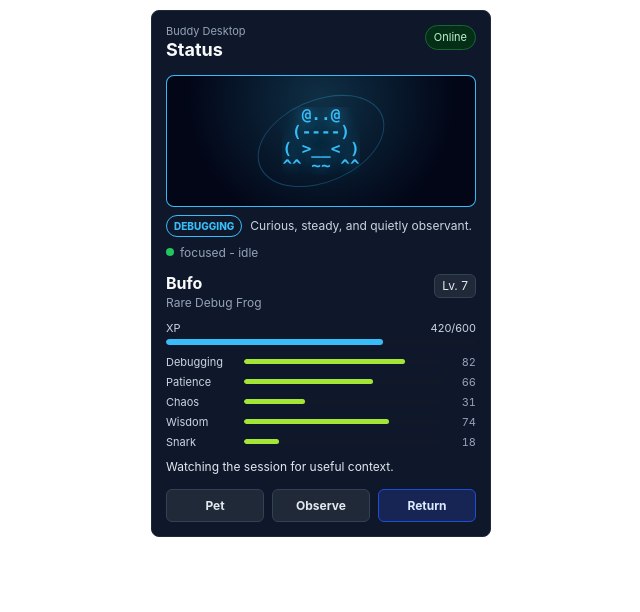
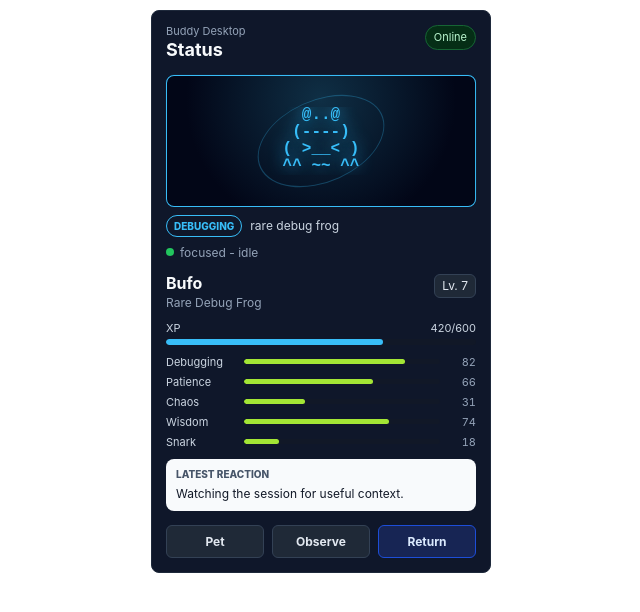
Before and after one commit to fiorastudio/buddy-teleport, a React (Vite) app in the folder buddy-desktop/: page / in a window 1280 px wide. Shown: the top 612 px of the page, without its empty margins (319-959 px from the left). Built offline with nearby package versions, Linux system fonts and the light colour scheme.

Commit message:
feat: implement teleported buddy popup design

```diff
--- a/buddy-desktop/src/components/BuddyStats.tsx
+++ b/buddy-desktop/src/components/BuddyStats.tsx
@@ -72,9 +72,12 @@ export function BuddyStats({ buddy }: BuddyStatsProps) {
       </div>
 
       {buddy.lastReaction ? (
-        <p style={styles.reaction} title={buddy.lastReaction}>
-          {buddy.lastReaction}
-        </p>
+        <div style={styles.reaction} aria-label="Latest Buddy reaction">
+          <span style={styles.reactionLabel}>Latest reaction</span>
+          <p style={styles.reactionText} title={buddy.lastReaction}>
+            {buddy.lastReaction}
+          </p>
+        </div>
       ) : null}
     </section>
   );
@@ -177,12 +180,26 @@ const styles = {
     textAlign: "right" as const,
   },
   reaction: {
-    color: "#e2e8f0",
-    fontSize: 12,
+    background: "#f8fafc",
+    borderRadius: 8,
+    color: "#111827",
+    display: "grid",
+    gap: 5,
     lineHeight: 1.35,
     margin: 0,
-    maxHeight: 48,
-    overflow: "hidden",
+    overflowWrap: "anywhere" as const,
+    padding: "9px 10px",
+  },
+  reactionLabel: {
+    color: "#475569",
+    fontSize: 10,
+    fontWeight: 800,
+    letterSpacing: 0,
+    textTransform: "uppercase" as const,
+  },
+  reactionText: {
+    fontSize: 12,
+    margin: 0,
     overflowWrap: "anywhere" as const,
   },
 };
--- a/buddy-desktop/src/components/CharacterDisplay.tsx
+++ b/buddy-desktop/src/components/CharacterDisplay.tsx
@@ -1,5 +1,5 @@
 import type { AnimationState, BuddyState, ConnectionState } from "../types/state";
-import { buddyVisualModel } from "../utils/stateHelpers.mjs";
+import { buddySpriteFrames, buddyVisualModel } from "../utils/stateHelpers.mjs";
 
 export interface CharacterDisplayProps {
   buddy: BuddyState;
@@ -14,7 +14,7 @@ export function CharacterDisplay({
 }: CharacterDisplayProps) {
   const isOffline = connection === "offline";
   const visual = buddyVisualModel(buddy, connection, animationState);
-  const sprite = buddy.asciiArt.filter((line) => line.trim().length > 0).slice(0, 8);
+  const spriteFrames = buddySpriteFrames(buddy.asciiArt);
 
   return (
     <section style={styles.root} aria-label="Character display">
@@ -28,10 +28,18 @@ export function CharacterDisplay({
         data-animation-state={animationState}
       >
         <div style={{ ...styles.orbit, borderColor: visual.accent }} aria-hidden="true" />
-        {sprite.length > 0 ? (
-          <pre style={{ ...styles.sprite, color: visual.accent }} aria-hidden="true">
-            {sprite.join("\n")}
-          </pre>
+        {spriteFrames.length > 0 ? (
+          <div className="buddy-sprite" style={{ ...styles.sprite, color: visual.accent }}>
+            {spriteFrames.map((frame, index) => (
+              <pre
+                key={index}
+                className="buddy-sprite-frame"
+                aria-hidden={index === 0 ? undefined : "true"}
+              >
+                {frame.join("\n")}
+              </pre>
+            ))}
+          </div>
         ) : (
           <div style={styles.body} aria-hidden="true">
             <div style={{ ...styles.head, borderColor: visual.accent }}>
@@ -49,8 +57,8 @@ export function CharacterDisplay({
         <span style={{ ...styles.traitPill, borderColor: visual.accent, color: visual.accent }}>
           {visual.topStat.label}
         </span>
-        <span style={styles.traitText} title={buddy.personality}>
-          {buddy.personality || `${buddy.rarity} ${buddy.species}`}
+        <span style={styles.traitText} title={`${buddy.rarity} ${buddy.species}`}>
+          {buddy.rarity} {buddy.species}
         </span>
       </div>
 
@@ -92,14 +100,18 @@ const styles = {
     width: 128,
   },
   sprite: {
+    display: "grid",
     fontFamily:
       'ui-monospace, SFMono-Regular, Menlo, Monaco, Consolas, "Liberation Mono", monospace',
     fontSize: 16,
     fontWeight: 800,
+    minHeight: 68,
+    minWidth: 116,
     lineHeight: 1.05,
     margin: 0,
     maxWidth: "100%",
     overflow: "hidden",
+    placeItems: "center",
     position: "relative" as const,
     textAlign: "center" as const,
     textShadow: "0 0 16px currentColor",
--- a/buddy-desktop/src/styles.css
+++ b/buddy-desktop/src/styles.css
@@ -61,6 +61,46 @@ select {
 .buddy-avatar-sleep {
   animation-name: buddy-sleep;
   animation-duration: 2.4s;
+}
+
+.buddy-sprite {
+  align-items: center;
+  justify-items: center;
+}
+
+.buddy-sprite-frame {
+  animation: buddy-sprite-idle 1.2s steps(1, end) infinite;
+  grid-area: 1 / 1;
+  margin: 0;
+  opacity: 0;
+}
+
+.buddy-sprite-frame:nth-child(1) {
+  animation-delay: 0s;
+}
+
+.buddy-sprite-frame:nth-child(2) {
+  animation-delay: 0.4s;
+}
+
+.buddy-sprite-frame:nth-child(3) {
+  animation-delay: 0.8s;
+}
+
+@keyframes buddy-sprite-idle {
+  0% {
+    opacity: 1;
+    transform: translateY(0);
+  }
+  33.32% {
+    opacity: 1;
+    transform: translateY(-2px);
+  }
+  33.33%,
+  100% {
+    opacity: 0;
+    transform: translateY(0);
+  }
 }
 
 @keyframes buddy-breathe {
--- a/buddy-desktop/src/utils/stateHelpers.mjs
+++ b/buddy-desktop/src/utils/stateHelpers.mjs
@@ -46,6 +46,16 @@ export function buddyVisualModel(buddy = {}, connection = "offline", animationSt
   };
 }
 
+export function buddySpriteFrames(asciiArt = []) {
+  const sprite = asciiArt.filter((line) => String(line).trim().length > 0).slice(0, 8);
+
+  if (sprite.length === 0) {
+    return [];
+  }
+
+  return [sprite, sprite, sprite];
+}
+
 export function compactText(value, fallback = "Unknown") {
   const text = String(value ?? "").trim();
   return text.length > 0 ? text : fallback;
```
Also changed, not shown: 2 other files (tests, documents, lock files or other folders).
